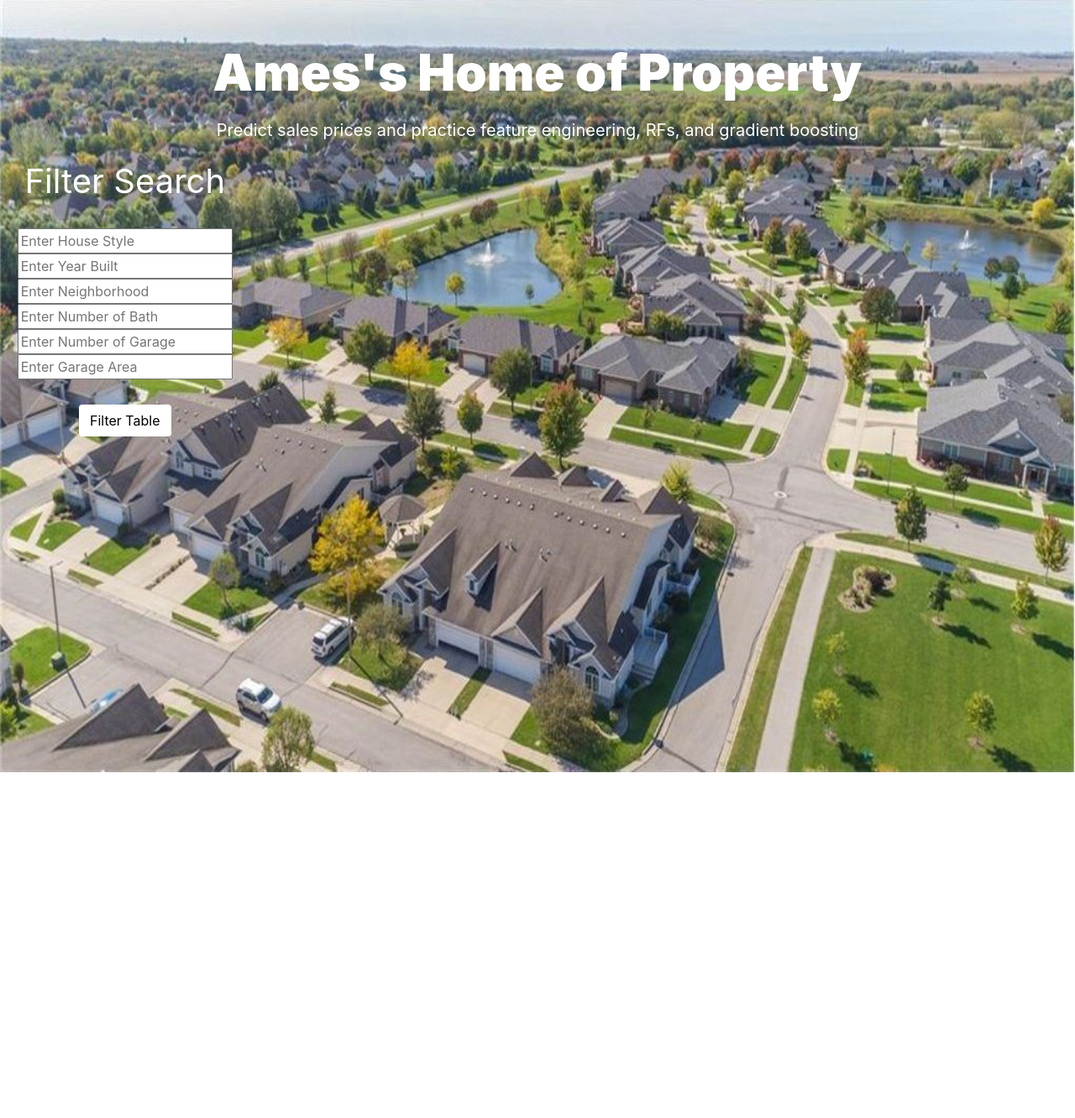
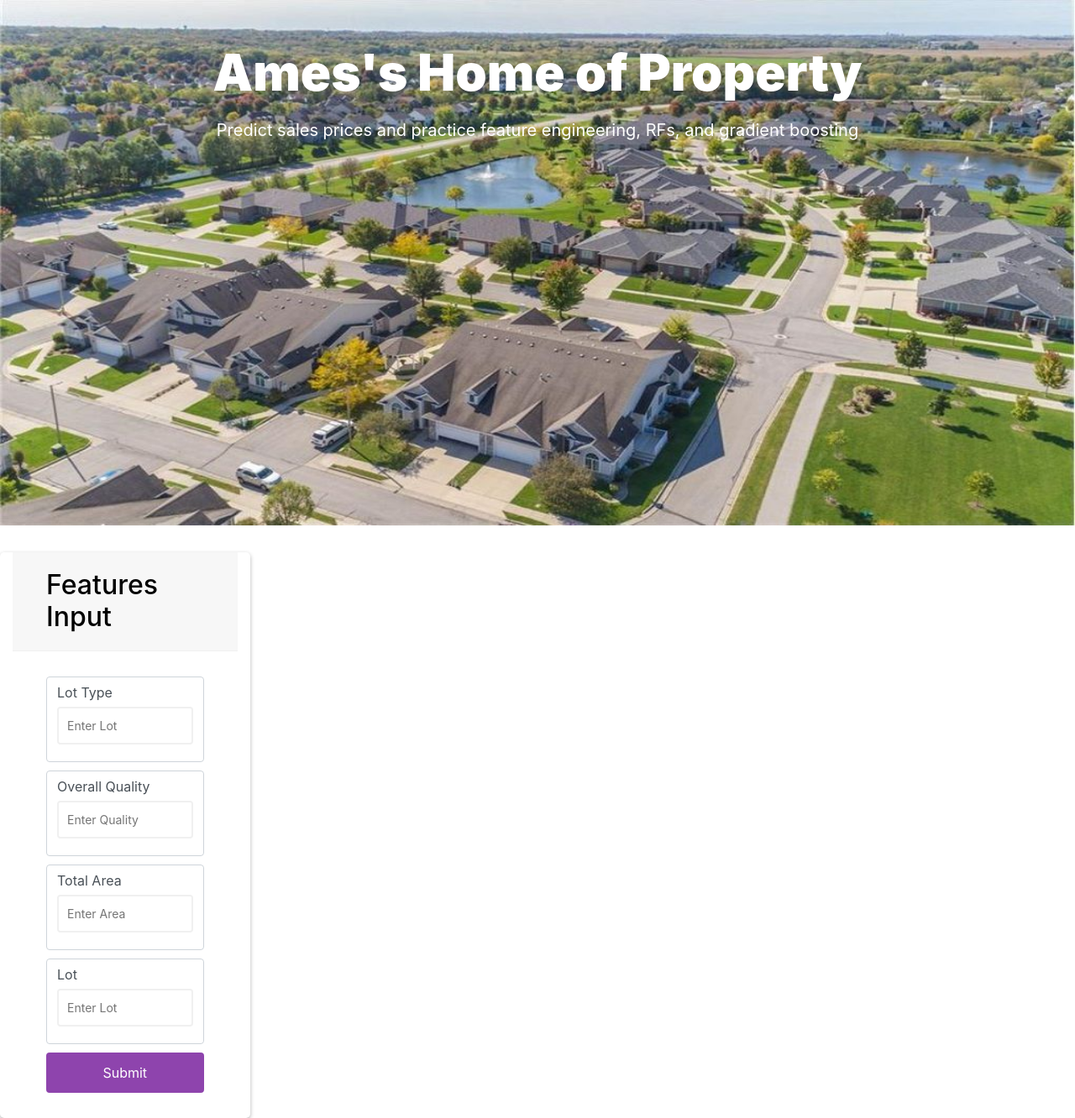
Before and after one commit to yajingran/group_2_final_project, a Flask app: page / in a window 1280 px wide. Shown: the part 56-1388 px from the top of the page at 84% size. Before the commit the page ends 976 px from the top, so only its background shows below. Run offline with Flask 2, Linux system fonts and the light colour scheme; some libraries are stand-ins or nearby versions.

Commit message:
website reorganized

```diff
--- a/static/css/style.css
+++ b/static/css/style.css
@@ -29,7 +29,59 @@ body {
     top:-140px;
   }
 
-  .span {
-    position: relative;
-    top: -100px;
-  }
+ .container {
+   background-color: #fff;
+   border-radius: 5px;
+   box-shadow: 0 2px 5px rgba(0, 0, 0, 0.3);
+   overflow: hidden;
+   width:400px;
+   max-width: 100%;
+ }
+
+ .header {
+   background-color: #f7f7f7;
+   border-bottom: 1px solid #f0f0f0;
+   padding: 20px 40px;
+ }
+
+ .header h2 {
+   margin: 0;
+   color: black;
+ }
+
+ .form {
+   padding: 30px 40px;
+ }
+
+ .form-control {
+   margin-bottom: 10px;
+   padding-bottom: 20px;
+   position: relative;
+ }
+
+.form-control label {
+  display: inline-block;
+  margin-bottom: 5px;
+}
+
+.form-control input {
+  border: 2px solid #f0f0f0;
+  border-radius: 4px;
+  display: block;
+  font-family: inherit;
+  font-size: 14px;
+  padding: 10px;
+  width: 100%;
+}
+
+.form button {
+  background-color: #8e44ad;
+  border: 2px solid #8e44ad;
+  border-radius: 4px;
+  color: #fff;
+  display: block;
+  font-family: inherit;
+  font-size: 16px;
+  padding: 10px;
+  width: 100%
+}
--- a/templates/index.html
+++ b/templates/index.html
@@ -28,7 +28,7 @@
                         </a>
                     </li>
                     <li class="nav-item active">
-                        <a class="nav-link" href="#">
+                        <a class="nav-link" href="https://yajingran.github.io/group_2_final_project/dashboards/dashboard1.html">
                             Dashboards
                         </a>
                     </li>
@@ -50,33 +50,48 @@
     <div class="jumbotron jumbotron-fluid">
         <h1 class="display-4"><b>Ames's Home of Property</b></h1>
         <p class="lead"  style="text-align:center"><b>Predict sales prices and practice feature engineering, RFs, and gradient boosting</b></p>
-
+    </div>
         <div class="row">
         <div class="col-md-3">
 
-        <div class="home-page-search-container border-radius-all">
-            <div id="autocompleteSearchBar">
-                <div class="search-container-input home">
-                    <p style="font-size:40px;">Filter Search</p>
-                    <span class="fa fa-search searchInputIcon" style="position:relative; top:-130px;">
-                    <input id="searchAutocomplete" name="search" placeholder="Enter House Style">
-                    <input id="searchAutocomplete" name="search" placeholder="Enter Year Built">
-                    <input id="searchAutocomplete" name="search" placeholder="Enter Neighborhood">
-                    <input id="searchAutocomplete" name="search" placeholder="Enter Number of Bath">
-                    <input id="searchAutocomplete" name="search" placeholder="Enter Number of Garage">
-                    <input id="searchAutocomplete" name="search" placeholder="Enter Garage Area">
-                    </span>
+            <div class="container">
+                <div class="header">
+                  <h2>Features Input</h2>
                 </div>
-                <button id="filter-btn" type="submit" class="btn btn-default" style="position:relative; top:-100px; background-color: white;">Filter Table</button>
-            </div>
-        </div>
+
+                <form class="form" id="form">
+                  <div class="form-control">
+                    <label>Lot Type</label>
+                    <input type="text" placeholder="Enter Lot" id="lot">
+                  </div>
+
+                   <div class="form-control">
+                    <label>Overall Quality</label>
+                    <input type="text" placeholder="Enter Quality" id="quality">
+                  </div>
+
+                    <div class="form-control">
+                    <label>Total Area</label>
+                    <input type="text" placeholder="Enter Area" id="quality">
+                  </div>
+
+                  <div class="form-control">
+                    <label>Lot</label>
+                    <input type="text" placeholder="Enter Lot" id="lot">
+                  </div>
+
+              <button>Submit</button>
+
+              </form>
+              </div>
         </div>
     <div class="container-fliud">
         <div class="row">
-            </div>
-    </div>
-        </div>
-    </div>
+         </div>
+     </div>
 
+       </div>
+
+    <script src="static/js/script.js"></script>
 </body>
 </html>
```
Also changed, not shown: static/js/script.js (added).
